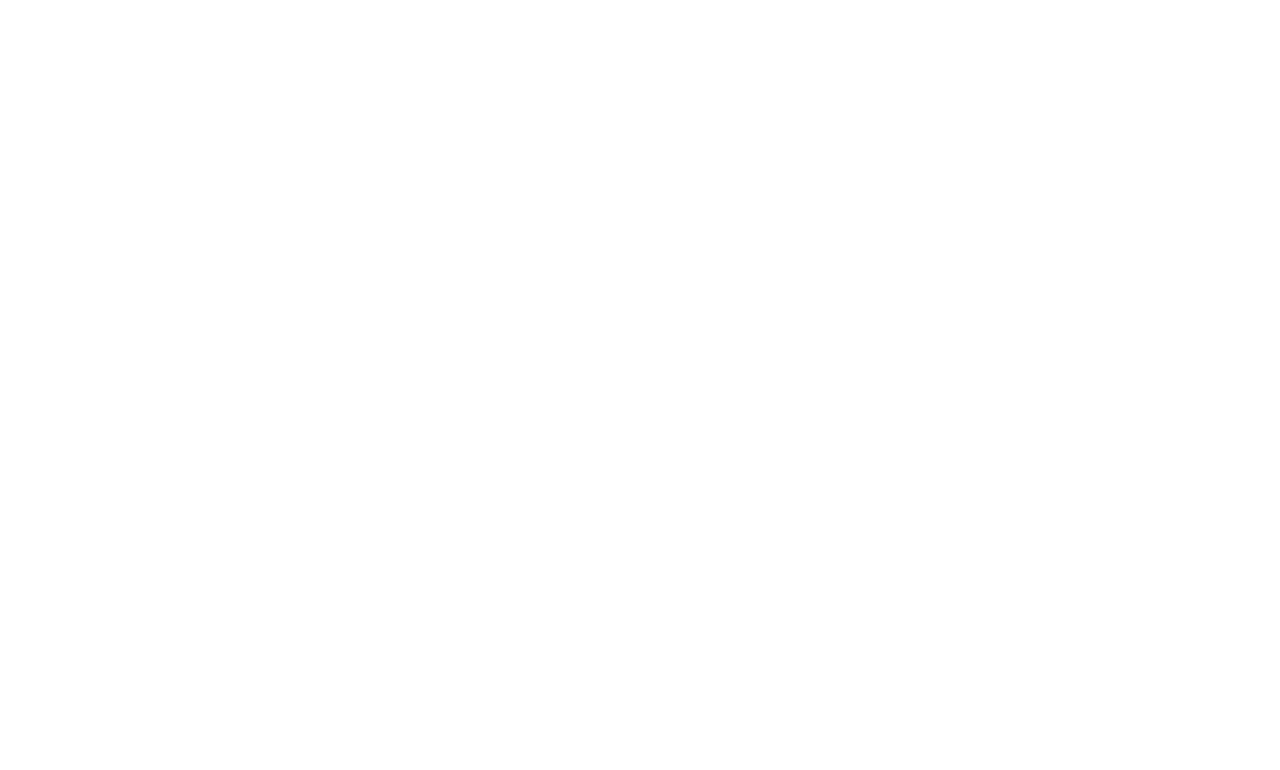
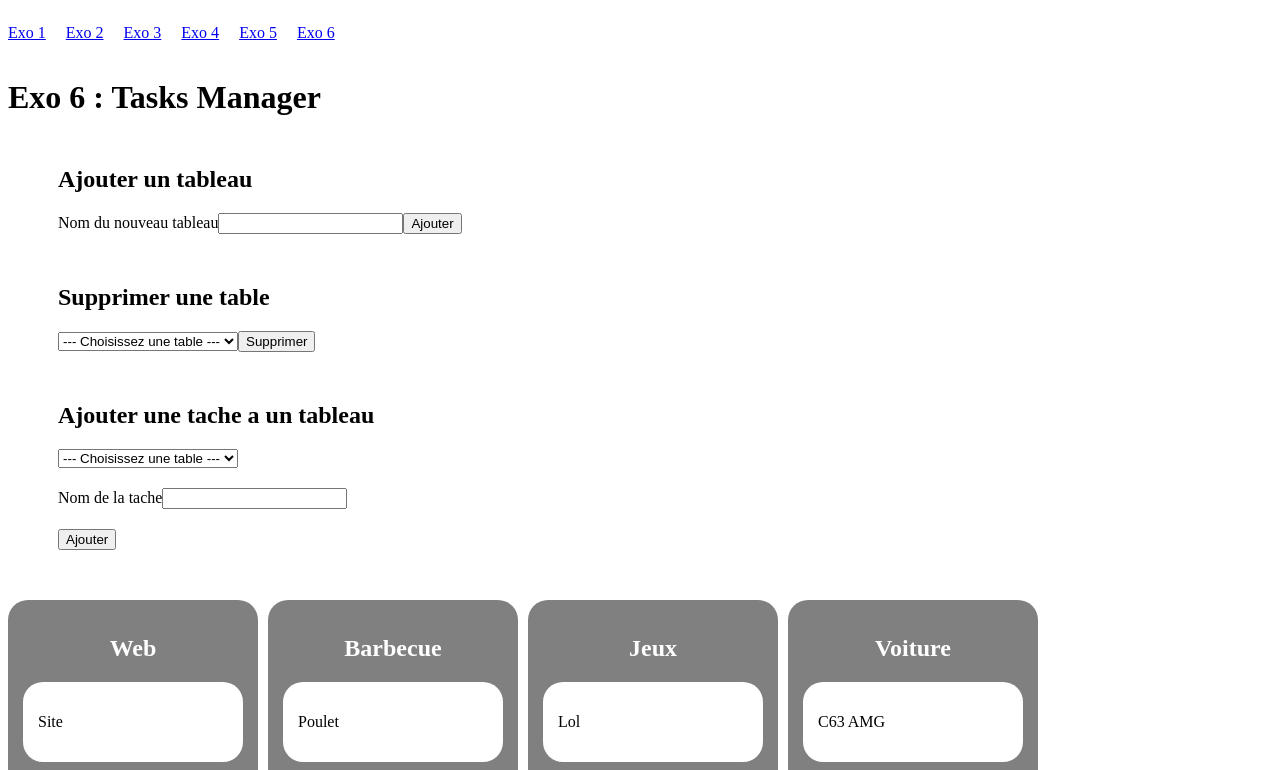
Before and after one commit to Mehdirps/Exos, a React (Create React App) app: page /exoSix in a window 1280 px wide. Before the commit this address had no page. Shown: the top 770 px of the page. Built offline with nearby package versions, Linux system fonts and the light colour scheme.

Commit message:
🎨 up : exo 6

```diff
--- /dev/null
+++ b/src/components/ExoSixAddTask.jsx
@@ -0,0 +1,40 @@
+import React from 'react';
+
+const ExoSixAddTask = ({ tableItems, setTableItems }) => {
+
+    return (
+        <form action="" style={{ margin: '50px' }} onSubmit={(e) => {
+            e.preventDefault();
+
+            const tableName = e.target.name.value;
+
+            const newTable = e.target.task.value;
+
+            const tableCopy = [...tableItems];
+
+            const table = tableCopy.find((item) => item.name === tableName);
+
+            table.tasks.push(newTable);
+
+            setTableItems(tableCopy);
+
+        }}>
+            <h2>Ajouter une tache a un tableau</h2>
+            <select name="name" id="name">
+                <option disabled selected>--- Choisissez une table ---</option>
+                {
+                    tableItems.map((item, i) => (
+                        <option key={i} value={item.name}>{item.name}</option>
+                    ))
+                }
+            </select>
+            <div style={{ margin: '20px 0' }}>
+                <label htmlFor="task">Nom de la tache</label>
+                <input type="text" id="task" />
+            </div>
+            <button>Ajouter</button>
+        </form>
+    );
+};
+
+export default ExoSixAddTask;
--- /dev/null
+++ b/src/components/ExoSixDeleteTable.jsx
@@ -0,0 +1,26 @@
+import React, { useState } from 'react';
+
+const ExoSixDeleteTable = ({ tableItems, deleteTable }) => {
+
+
+    return (
+        <form action="" style={{ margin: '50px' }} onSubmit={(e) => {
+            e.preventDefault();
+
+            deleteTable(e.target.table.value);
+        }}>
+            <h2>Supprimer une table</h2>
+            <select name="table" id="table">
+                <option disabled selected>--- Choisissez une table ---</option>
+                {
+                    tableItems.map((item, i) => (
+                        <option key={i} value={item.name}>{item.name}</option>
+                    ))
+                }
+            </select>
+            <button>Supprimer</button>
+        </form>
+    );
+};
+
+export default ExoSixDeleteTable;
--- /dev/null
+++ b/src/components/ExoSixExo.jsx
@@ -0,0 +1,88 @@
+import React, { useState } from 'react';
+import ExoSixTableItem from './ExoSixTableItem';
+import ExoSixFormTableItem from './ExoSixFormTableItem';
+import ExoSixDeleteTable from './ExoSixDeleteTable';
+import ExoSixAddTask from './ExoSixAddTask';
+
+const ExoSixExo = () => {
+
+    const [tableItems, setTableItems] = useState([
+        {
+            name: 'Web',
+            tasks: [
+                'Site',
+                'Logo',
+                'Back'
+            ]
+        },
+        {
+            name: 'Barbecue',
+            tasks: [
+                'Poulet',
+                'Chipolata',
+            ]
+        },
+        {
+            name: 'Jeux',
+            tasks: [
+                'Lol',
+                'BO2',
+                'Pokemon'
+            ]
+        },
+        {
+            name: 'Voiture',
+            tasks: [
+                'C63 AMG',
+                'RS6',
+                'GTR R34'
+            ]
+        }
+    ]);
+
+    const addTable = (table) => {
+        const tableItemsCopy = [...tableItems];
+
+        tableItemsCopy.push(table);
+
+        setTableItems(tableItemsCopy);
+    }
+
+    const deleteTable = (name) => {
+        const tableItemsCopy = [...tableItems];
+
+        if (tableItems.length === 1 && tableItems[0].name === name) {
+            setTableItems([]);
+        }
+
+        const tableItemsFiltered = tableItemsCopy.filter((item) => item.name !== name);
+
+        setTableItems(tableItemsFiltered);
+    }
+
+    return (
+        <>
+            <ExoSixFormTableItem addTable={addTable} />
+            {
+                tableItems.length > 0 ?
+                    <>
+                        <ExoSixDeleteTable tableItems={tableItems} deleteTable={deleteTable} />
+                        <ExoSixAddTask tableItems={tableItems} setTableItems={setTableItems} />
+                    </>
+                    : null
+            }
+            <div style={{ display: 'grid', gridTemplateColumns: 'repeat(4, 250px)', gap: '10px' }}>
+                {
+                    tableItems.length > 0 ?
+                        tableItems.map((item, i) => (
+                            <ExoSixTableItem key={i} item={item} />
+                        ))
+
+                        : <p>Aucune tables pour le moment !</p>
+                }
+            </div>
+        </>
+    );
+};
+
+export default ExoSixExo;
--- /dev/null
+++ b/src/components/ExoSixFormTableItem.jsx
@@ -0,0 +1,28 @@
+import React, { useState } from 'react';
+
+const ExoSixFormTableItem = ({ addTable }) => {
+
+    const [name, setName] = useState('');
+
+    const submit = (e) => {
+        e.preventDefault();
+        if (name !== '') {
+            const table = {
+                name: name,
+                tasks: []
+            }
+            addTable(table)
+        }
+    }
+
+    return (
+        <form action="" style={{ margin: '50px' }} onSubmit={(e) => submit(e)}>
+            <h2>Ajouter un tableau</h2>
+            <label htmlFor="name">Nom du nouveau tableau</label>
+            <input type="text" id='name' onChange={(e) => setName(e.target.value)} />
+            <button>Ajouter</button>
+        </form>
+    );
+};
+
+export default ExoSixFormTableItem;
--- /dev/null
+++ b/src/components/ExoSixItemTask.jsx
@@ -0,0 +1,11 @@
+import React from 'react';
+
+const ExoSixItemTask = ({ task }) => {
+    return (
+        <div style={{ backgroundColor: 'white', padding: '15px', borderRadius: '20px', color: 'black', textAlign: 'left' }}>
+            <p>{task}</p>
+        </div>
+    );
+};
+
+export default ExoSixItemTask;
--- /dev/null
+++ b/src/components/ExoSixTableItem.jsx
@@ -0,0 +1,19 @@
+import React from 'react';
+import ExoSixItemTask from './ExoSixItemTask';
+
+const ExoSixTableItem = ({ item }) => {
+    return (
+        <div style={{ backgroundColor: 'grey', padding: '15px 15px 50px 15px', borderRadius: '20px', color: 'white', textAlign: 'center' }}>
+            <h2>{item.name}</h2>
+            <div style={{ display: 'flex', flexDirection: 'column', gap: '10px' }}>
+                {
+                    item.tasks.map((task, i) => (
+                        <ExoSixItemTask task={task} key={i} />
+                    ))
+                }
+            </div>
+        </div>
+    );
+};
+
+export default ExoSixTableItem;
--- a/src/layouts/Layout.jsx
+++ b/src/layouts/Layout.jsx
@@ -22,6 +22,9 @@
                     <NavLink exact="true" to="/exoCinq">
                         <p>Exo 5</p>
                     </NavLink>
+                    <NavLink exact="true" to="/exoSix">
+                        <p>Exo 6</p>
+                    </NavLink>
                 </nav>
             </header>
             <Outlet />
--- /dev/null
+++ b/src/pages/ExoSix.jsx
@@ -0,0 +1,13 @@
+import React from 'react';
+import ExoSixExo from '../components/ExoSixExo';
+
+const ExoSix = () => {
+    return (
+        <div>
+            <h1>Exo 6 : Tasks Manager</h1>
+            <ExoSixExo />
+        </div>
+    );
+};
+
+export default ExoSix;
--- a/src/routes/index.js
+++ b/src/routes/index.js
@@ -6,6 +6,7 @@
 import ExoTrois from '../pages/ExoTrois';
 import ExoQuatre from '../pages/ExoQuatre';
 import ExoCinq from '../pages/ExoCinq';
+import ExoSix from '../pages/ExoSix';
 
 
 const index = () => {
@@ -18,6 +19,7 @@
                     <Route index path='/exoTrois' element={<ExoTrois />} />
                     <Route index path='/exoQuatre' element={<ExoQuatre />} />
                     <Route index path='/exoCinq' element={<ExoCinq />} />
+                    <Route index path='/exoSix' element={<ExoSix />} />
                 </Route>
             </Routes>
         </BrowserRouter>
```
